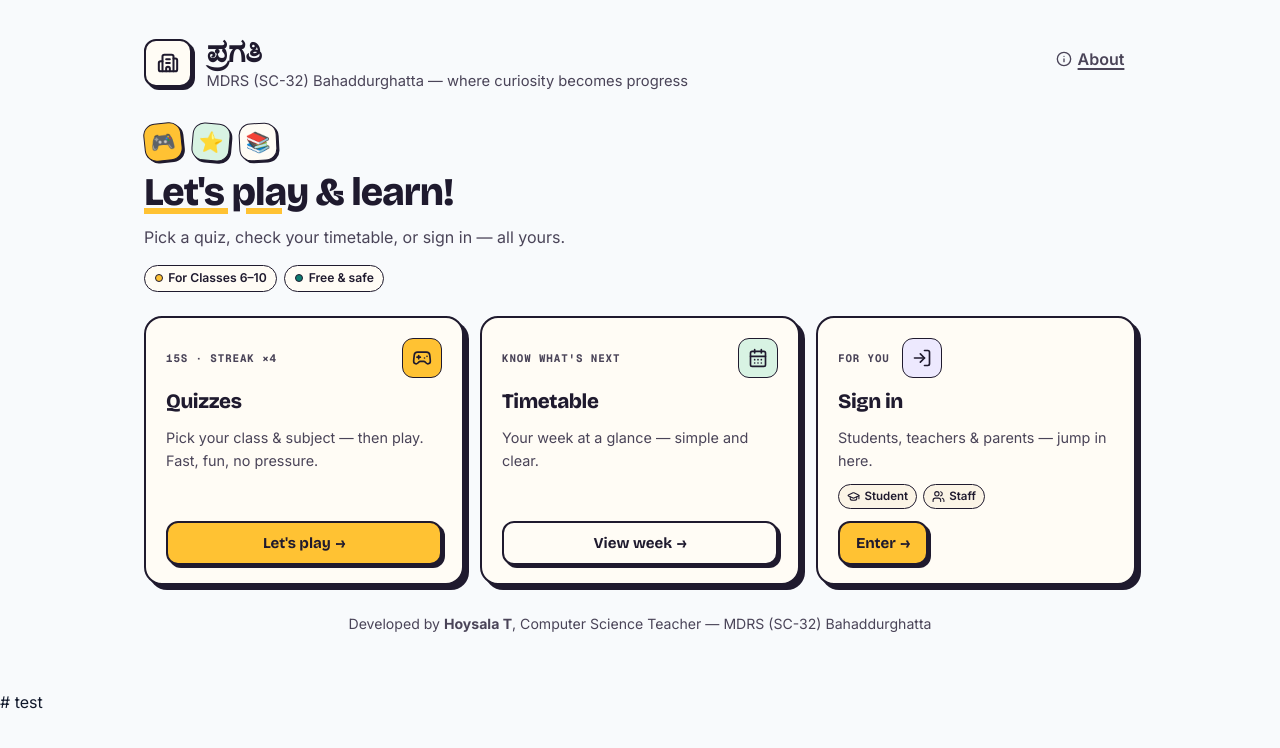
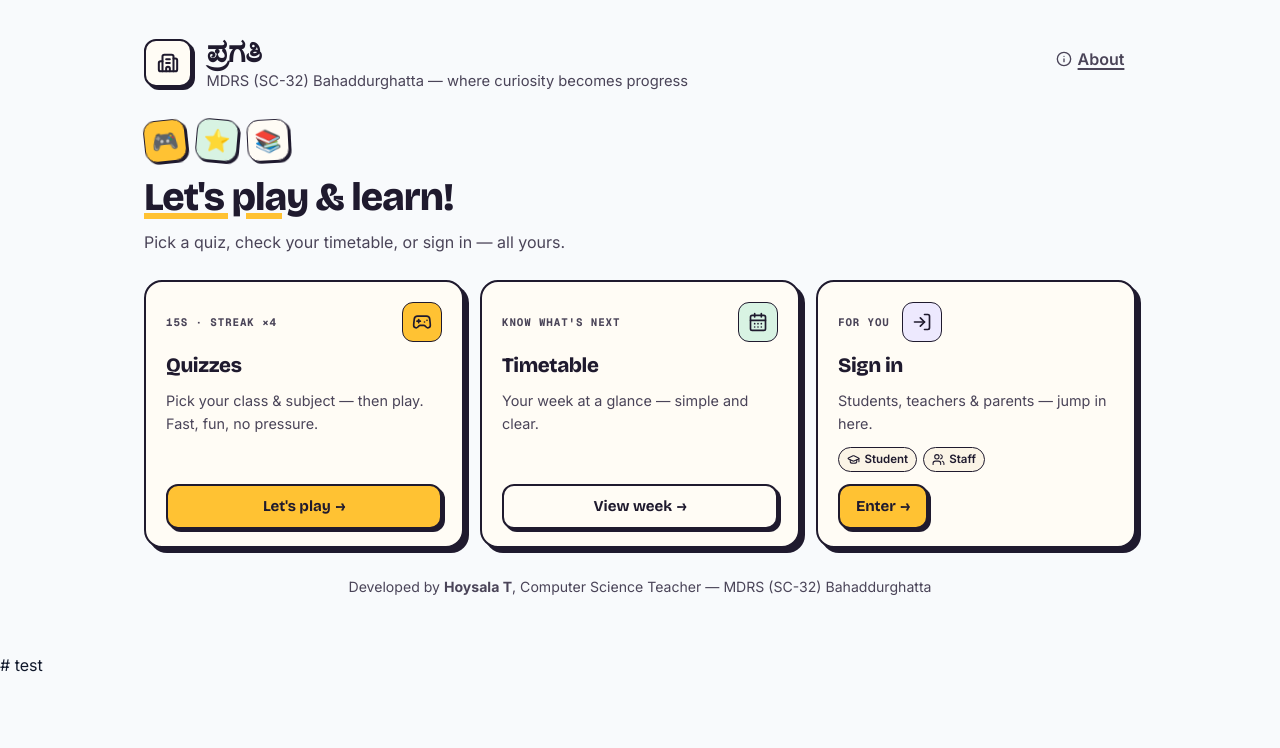
Before and after one commit to hoy-sala/pragati, a SvelteKit app in the folder frontend/: page /login in a window 1280 px wide. Shown: the top 748 px of the page. Built offline with nearby package versions, Linux system fonts and the light colour scheme; a web font is replaced by a local one.

Commit message:
homepage: remove For Classes 6-10/Free & safe pills, more playful for kids

```diff
--- a/frontend/src/routes/login/+page.svelte
+++ b/frontend/src/routes/login/+page.svelte
@@ -70,10 +70,6 @@
 			<div class="kids-art" aria-hidden="true"><span class="ka ka1">🎮</span><span class="ka ka2">⭐</span><span class="ka ka3">📚</span></div>
 			<h1 class="intro-title"><em>Let's play</em> & learn!</h1>
 			<p class="intro-sub">Pick a quiz, check your timetable, or sign in — all yours.</p>
-			<div class="intro-meta">
-				<span class="pill"><span class="pill-dot" style="background:var(--amber)"></span> For Classes 6–10</span>
-				<span class="pill"><span class="pill-dot" style="background:var(--teal)"></span> Free & safe</span>
-			</div>
 		</div>
 
 		<div class="card-grid">
@@ -292,11 +288,12 @@
 
 	.intro { margin-bottom: 1.5rem; max-width: 60ch; }
 	.intro-kids { max-width: 48ch; }
-	.kids-art { display: flex; gap: 0.6rem; margin-bottom: 0.7rem; }
-	.ka { width: 38px; height: 38px; display: grid; place-items: center; border-radius: 12px; border: 1.5px solid var(--ink); font-size: 1.25rem; box-shadow: 2px 2px 0 var(--ink); }
-	.ka1 { background: var(--amber); transform: rotate(-6deg); }
-	.ka2 { background: var(--mint); transform: rotate(5deg); }
-	.ka3 { background: var(--paper); transform: rotate(-3deg); }
+	.kids-art { display: flex; gap: 0.6rem; margin-bottom: 0.8rem; }
+	.ka { width: 42px; height: 42px; display: grid; place-items: center; border-radius: 12px; border: 1.5px solid var(--ink); font-size: 1.35rem; box-shadow: 2px 2px 0 var(--ink); animation: kaFloat 3s ease-in-out infinite; }
+	.ka1 { background: var(--amber); --r: -6deg; transform: rotate(var(--r)); animation-delay: 0s; }
+	.ka2 { background: var(--mint); --r: 5deg; transform: rotate(var(--r)); animation-delay: 0.4s; }
+	.ka3 { background: var(--paper); --r: -3deg; transform: rotate(var(--r)); animation-delay: 0.8s; }
+	@keyframes kaFloat { 0%,100% { transform: translateY(0) rotate(var(--r)); } 50% { transform: translateY(-4px) rotate(var(--r)); } }
 	.intro-title {
 		font-family: var(--font-display);
 		font-size: clamp(1.7rem, 1.2rem + 1.8vw, 2.45rem);
```
